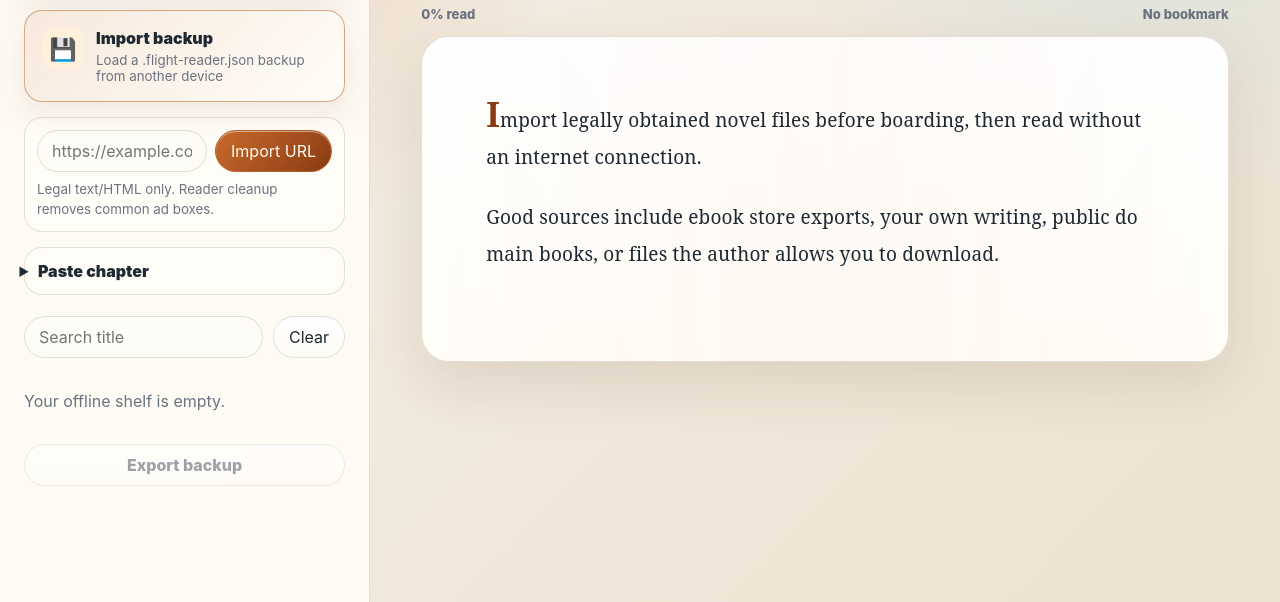
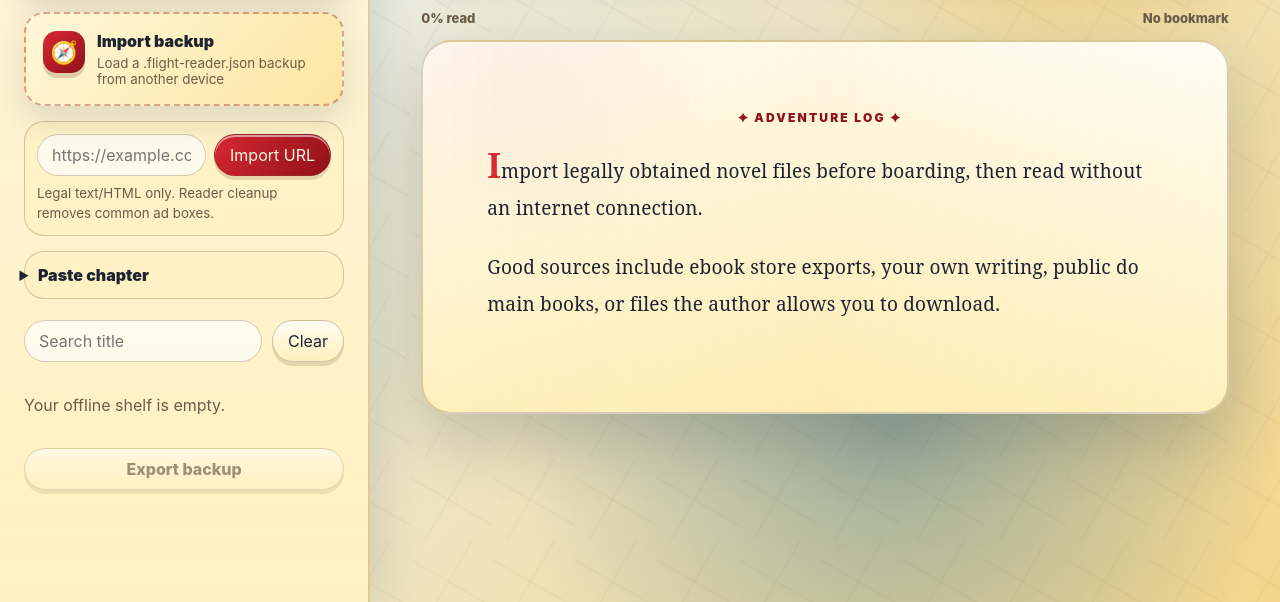
Before and after one commit to umami-tracker/flight-reader, a plain HTML site: page index.html in a window 1280 px wide. Shown: the part 198-800 px from the top of the page. Drawn offline with Linux system fonts and the light colour scheme.

Commit message:
Include pirate-adventure-theme.css
Add pirate-adventure-theme stylesheet to index.html

```diff
--- a/index.html
+++ b/index.html
@@ -7,6 +7,7 @@
     <title>Flight Novel Reader</title>
     <link rel="manifest" href="manifest.webmanifest" />
     <link rel="stylesheet" href="styles.css" />
+    <link rel="stylesheet" href="pirate-adventure-theme.css" />
   </head>
   <body>
     <div class="app">
```
